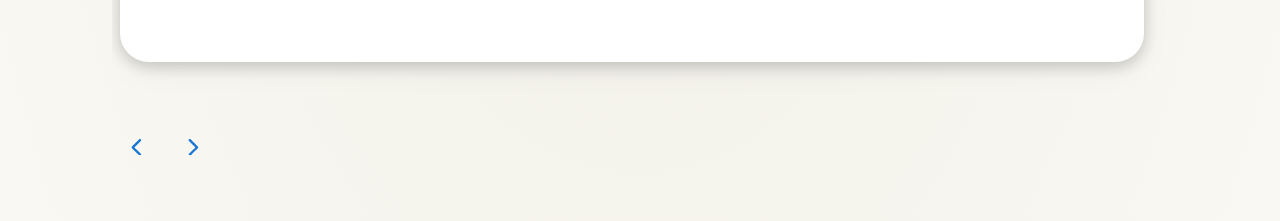
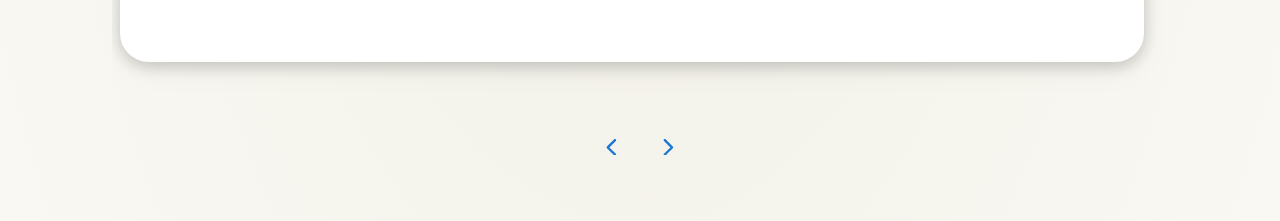
Before and after one commit to GabeCabrera/associated-psychotherapists, a Next.js app: page / in a window 1280 px wide. Shown: the part 868-1089 px from the top of the page. Built offline with nearby package versions, Linux system fonts and the light colour scheme.

Commit message:
moved carousel arrows to center

```diff
--- a/src/app/components/EmblaCarousel/embla.css
+++ b/src/app/components/EmblaCarousel/embla.css
@@ -67,9 +67,9 @@
 }
 
 .embla__controls {
-  display: grid;
+  display: flex;
+  justify-content: center;
   grid-template-columns: auto 1fr;
-  justify-content: space-between;
   gap: 1.2rem;
   margin-top: 1.8rem;
 }
```
